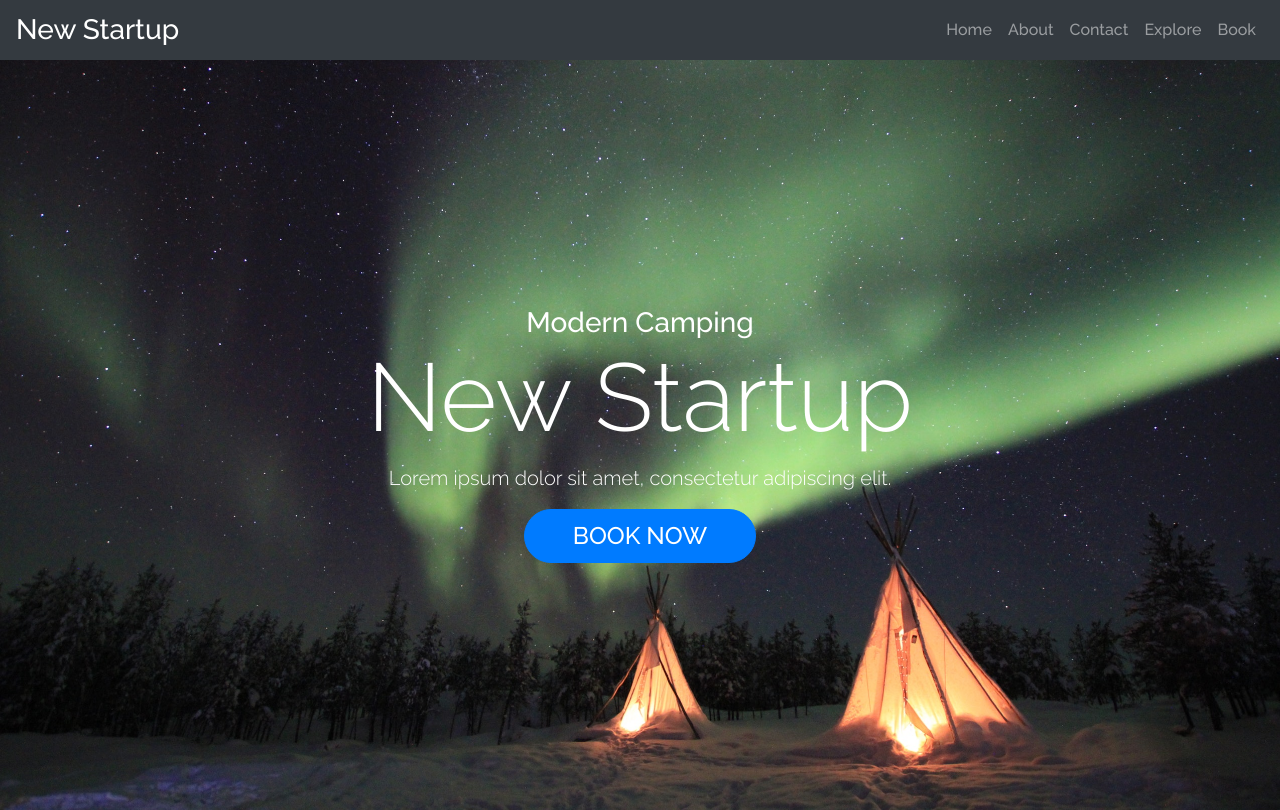
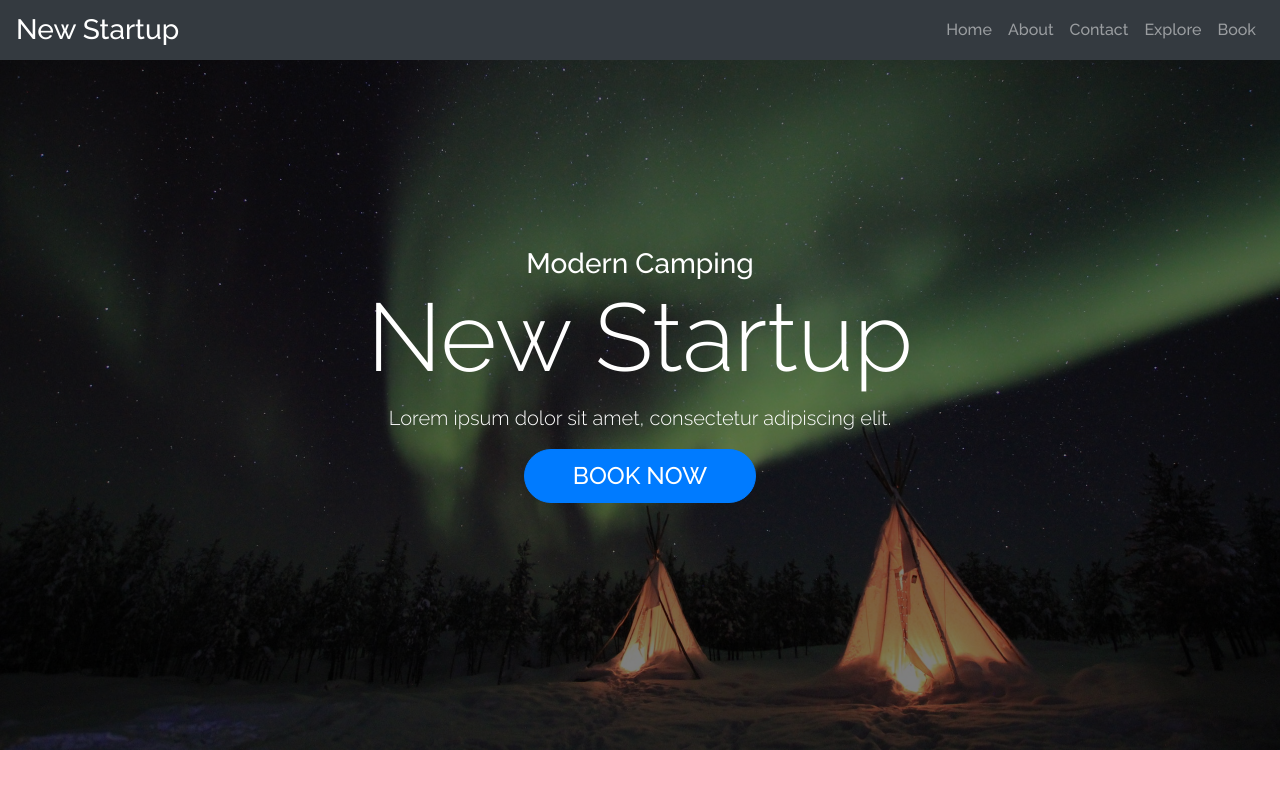
Before and after one commit to bilgihankose/bootstrap-website, a plain HTML site: page index.html in a window 1280 px wide. Drawn offline with nearby package versions, Linux system fonts and the light colour scheme.

Commit message:
added overlay

```diff
--- a/css/custom.css
+++ b/css/custom.css
@@ -6,6 +6,7 @@ body {
 #showcase {
   background: url("../images/main.jpeg") bottom center / cover no-repeat;
   min-height: 750px;
+  position: relative;
 }
 
 #book {
@@ -13,6 +14,27 @@ body {
   border-radius: 2rem;
 }
 
+.navbar {
+  position: absolute;
+  top: 0;
+  left: 0;
+  right: 0;
+  z-index: 3;
+}
+
+#overlay {
+  background: rgba(0, 0, 0, 0.5);
+  position: absolute;
+  top: 0;
+  left: 0;
+  width: 100%;
+  height: 100%;
+  z-index: 1;
+}
+
+#header {
+  z-index: 2;
+}
 @media (max-width: 768px) {
   #showcase {
     min-height: 500px;
--- a/index.html
+++ b/index.html
@@ -67,7 +67,7 @@
     </nav>
 
     <section id="showcase" class="d-flex align-items-center">
-      <div class="overlay"></div>
+      <div id="overlay"></div>
       <div id="header" class="container text-white text-center">
         <h3 class="display-5 mb-0">Modern Camping</h3>
         <h1 class="display-1">New Startup</h1>
```
